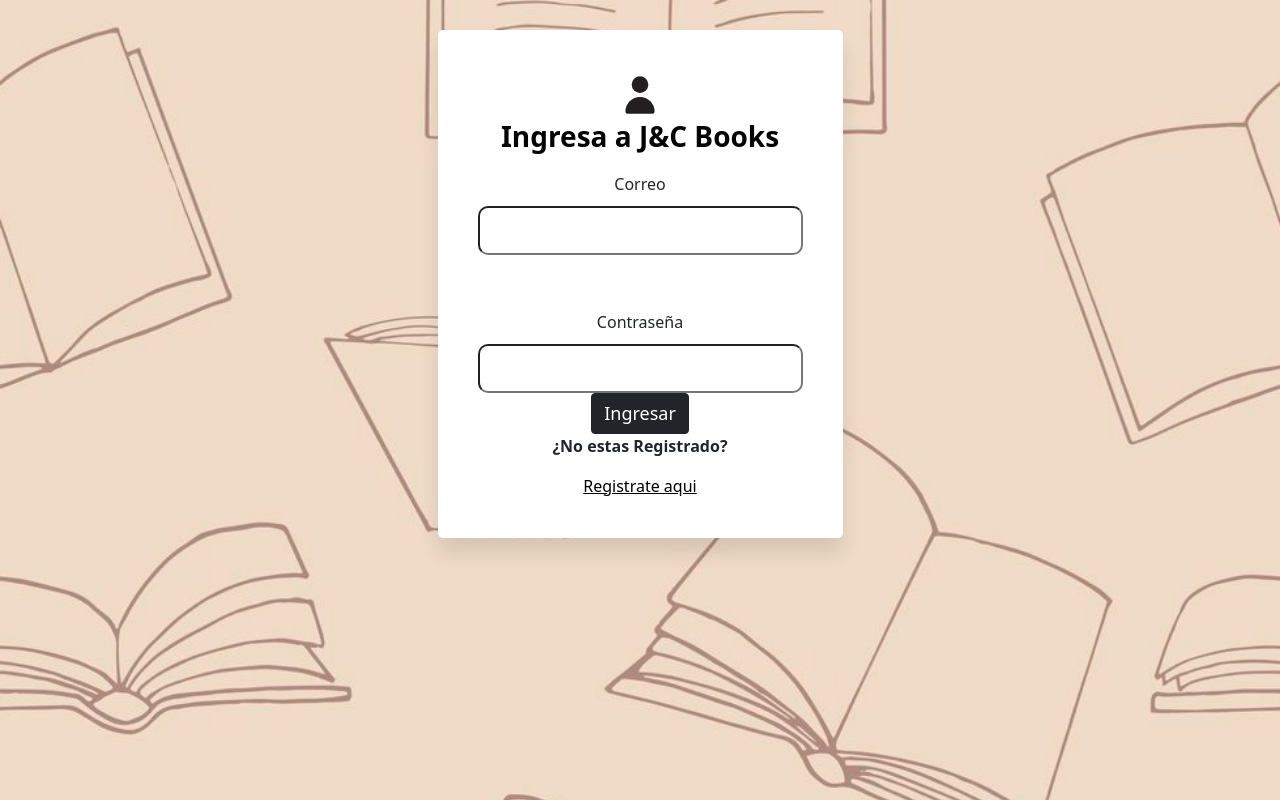
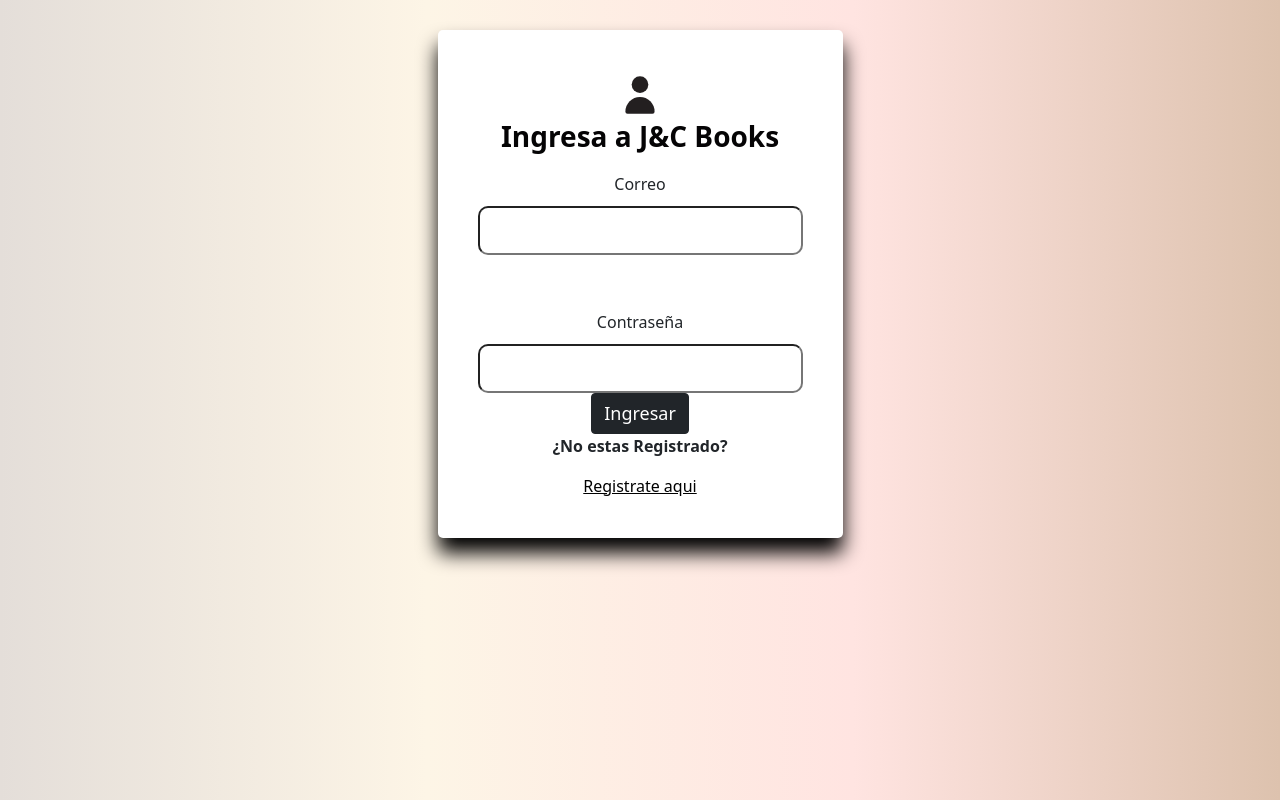
Before and after one commit to jisella12/proyectoj-C, a plain HTML site: page html/Login.html in a window 1280 px wide. Drawn offline with nearby package versions, Linux system fonts and the light colour scheme.

Commit message:
cambio de color login, registro y contacto

```diff
--- a/html/css/contacto.css
+++ b/html/css/contacto.css
@@ -7,7 +7,7 @@
 } */
 
 body{
-    background-image: url(/html/images/fondo\ contacto2.jpg);
+    background: -webkit-linear-gradient(left,#e4ded9,#FDF5E6, #FFE4E1, #ddc2ae);;
     background-attachment: fixed;
     display: block;
 
--- a/html/css/login.css
+++ b/html/css/login.css
@@ -14,7 +14,7 @@ h1{
     }
 
     body {
-        background: url(/html/images/fondo\ contacto2.jpg);
+            background: -webkit-linear-gradient(left,#e4ded9,#FDF5E6, #FFE4E1, #ddc2ae);;
             background-size: cover;
             background-attachment: fixed;
         }
@@ -26,7 +26,7 @@ h1{
             margin: 30px auto;
             padding:  40px;
             border-radius: 5px;
-            box-shadow: 0px 15px 20px rgba(0,0,0,0.1);
+            box-shadow: 0px 15px 20px rgba(0,0,0,5);
         }
 
         .formulario{
--- a/html/css/registro.css
+++ b/html/css/registro.css
@@ -5,11 +5,13 @@
     box-sizing: border-box;
     font-family: 'Poppins', sans-serif;
 
+
 }
 
 body {
-    background: url(/html/images/fondo\ contacto2.jpg);
+    background: -webkit-linear-gradient(left,#e4ded9,#FDF5E6, #FFE4E1, #ddc2ae);
     background-size: cover;
+
     background-attachment: fixed;
 
 }
@@ -31,7 +33,7 @@ main {
     margin: 30px auto;
     padding:  40px;
     border-radius: 5px;
-    box-shadow: 0px 15px 20px rgba(0,0,0,0.1);
+    box-shadow: 0px 15px 20px rgba(0,0,0, 3);
 }
 
 /* formulario */
```
Also changed, not shown: html/images/fondo contacto1.jpg (deleted).
